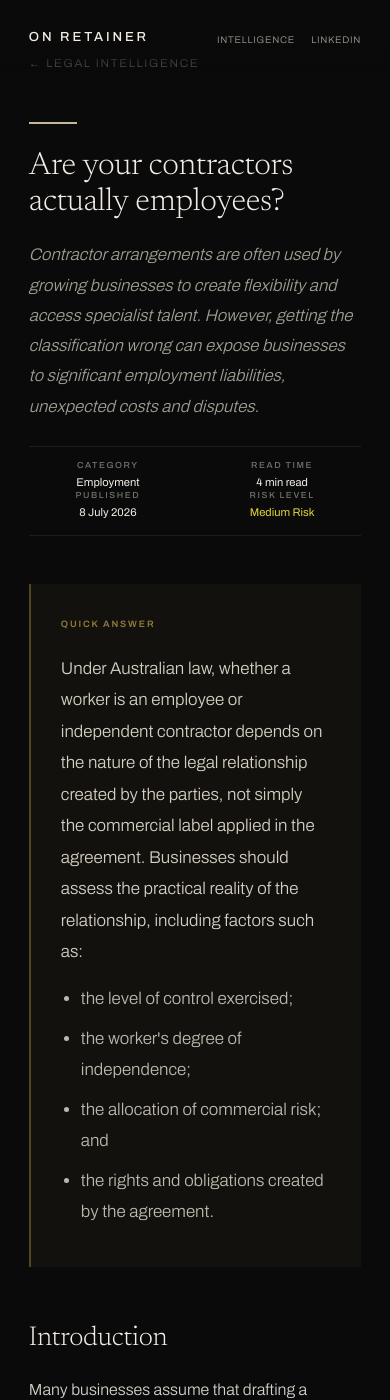
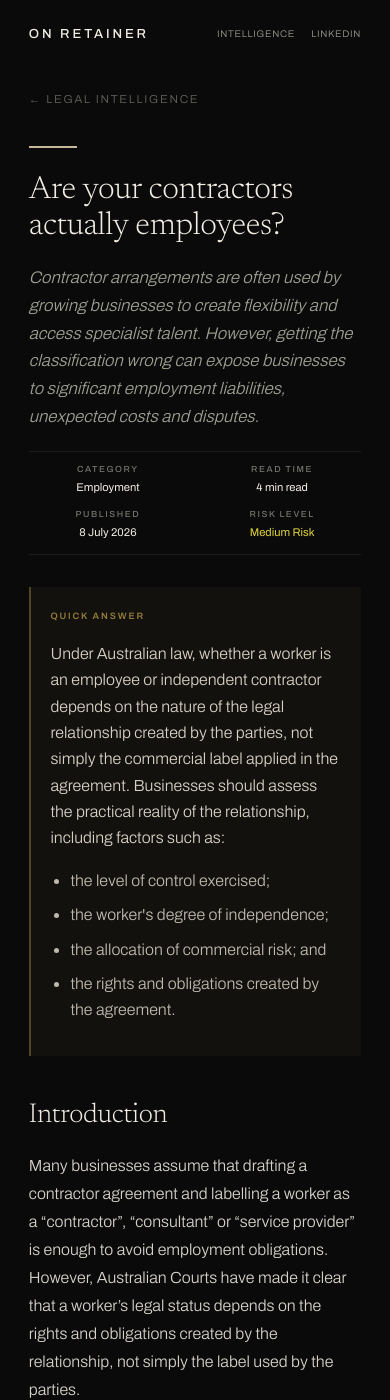
Before and after one commit to Syn-axe/solid-guacamole, a Jekyll site: the page built from _articles/independent-contractor-vs-employee.md, in a window 390 px wide and 1400 px high. Built offline with Jekyll 4.4.1, drawn with Linux system fonts in a browser that asks for light colours.

Commit message:
Update article.html

```diff
--- a/_layouts/article.html
+++ b/_layouts/article.html
@@ -455,16 +455,45 @@
     .footer-mark:hover { color: var(--signal); opacity: 1; }
 
     @media (max-width: 700px) {
-      nav { padding: 1.5rem 1.8rem; }
+      nav { padding: 0.75rem 1.8rem; }
+      .logo { min-height: 2.75rem; display: flex; align-items: center; }
       .nav-links { gap: 1rem; }
-      .nav-links a { font-size: 0.6rem; letter-spacing: 0.08em; }
+      .nav-links a {
+        min-height: 2.75rem;
+        display: flex;
+        align-items: center;
+        font-size: 0.6rem;
+        letter-spacing: 0.08em;
+      }
       footer { padding-left: 1.8rem; padding-right: 1.8rem; }
       .status-tag { display: none; }
       .article-header, .article-body { padding-left: 1.8rem; padding-right: 1.8rem; }
-      .article-header { padding-top: 3rem; }
+      .article-header { padding-top: 5.25rem; padding-bottom: 1rem; }
+      .back-link { margin-bottom: 2.25rem; }
+      .article-standfirst {
+        line-height: 1.65;
+        margin-bottom: 1.25rem;
+      }
       .article-meta-strip {
         grid-template-columns: repeat(2, minmax(0, 1fr));
         justify-content: stretch;
+        row-gap: 0.9rem;
+      }
+      .article-body { padding-top: 1rem; padding-bottom: 4rem; }
+      .article-body p {
+        line-height: 1.75;
+        margin-bottom: 1.3rem;
+      }
+      .article-body h2 { margin-top: 2.75rem; }
+      .article-body .quick-answer {
+        padding: 1.4rem 1.35rem 1.5rem calc(1.35rem - 2px);
+        margin-bottom: 2.25rem;
+      }
+      .article-body .quick-answer .quick-answer-label { margin-bottom: 1rem; }
+      .article-body .quick-answer p,
+      .article-body .quick-answer li {
+        font-size: 1rem;
+        line-height: 1.65;
       }
       footer { flex-direction: column; align-items: flex-start; gap: 1rem; }
       .footer-brand { align-items: flex-start; }
```
